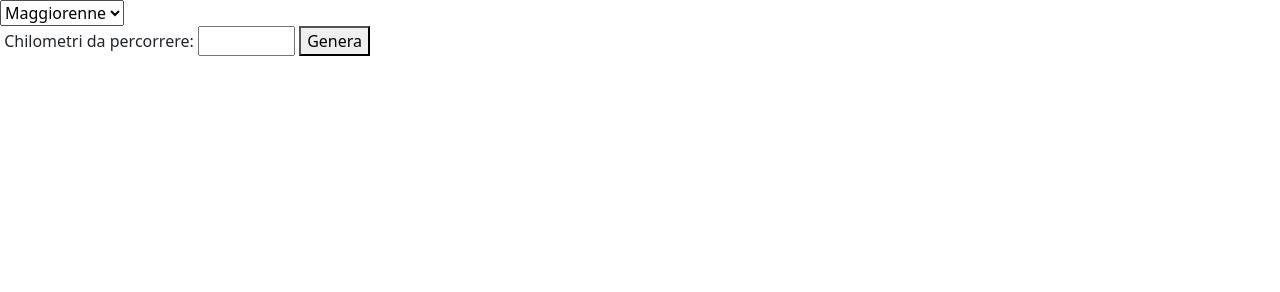
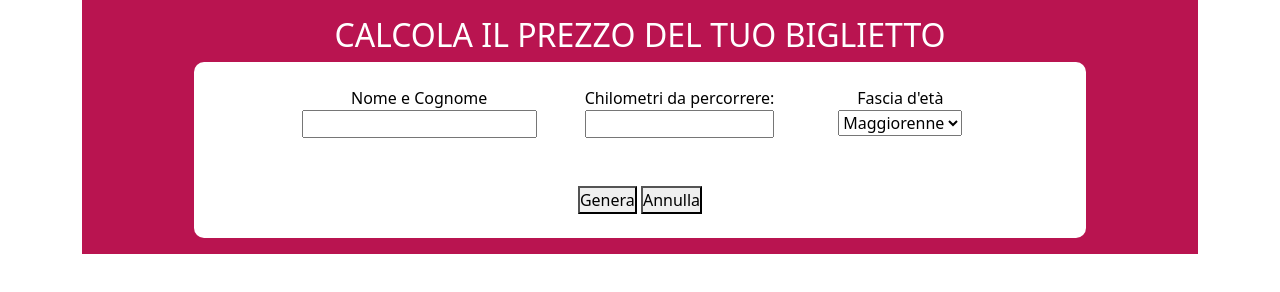
Before and after one commit to andreadldev/js-biglietto-treno-form, a plain HTML site: page index.html in a window 1280 px wide. Drawn offline with nearby package versions, Linux system fonts and the light colour scheme.

Commit message:
Aggiungi bozza stile

```diff
--- /dev/null
+++ b/css/style.css
@@ -0,0 +1,17 @@
+* {
+    box-sizing: border-box;
+    margin: 0;
+    padding: 0;
+}
+
+.buy-ticket {
+    background-color: #b91450;
+    color: white;
+}
+
+.buy-ticket .content {
+    background-color: white;
+    color: black;
+    border-radius: 10px;
+    margin: 0 10%;
+}
--- a/index.html
+++ b/index.html
@@ -5,22 +5,41 @@
     <meta http-equiv="X-UA-Compatible" content="IE=edge">
     <meta name="viewport" content="width=device-width, initial-scale=1.0">
     <title>Ticket</title>
+    <link rel="stylesheet" href="css/style.css">
     <!-- CSS only -->
     <link href="https://cdn.jsdelivr.net/npm/bootstrap@5.2.2/dist/css/bootstrap.min.css" rel="stylesheet" integrity="sha384-Zenh87qX5JnK2Jl0vWa8Ck2rdkQ2Bzep5IDxbcnCeuOxjzrPF/et3URy9Bv1WTRi" crossorigin="anonymous">
 </head>
 <body>
+    <div class="container">
+        <div class="buy-ticket py-3 text-center">
+            <h2>CALCOLA IL PREZZO DEL TUO BIGLIETTO</h2>
+            <div class="content">
+                <div class="d-flex justify-content-center py-4">
+                    <form>
+                        <span class="d-block">Nome e Cognome</span>
+                        <input type="text" id="name">
+                    </form>
+                    <form class="mx-5">
+                        <span class="d-block">Chilometri da percorrere:</span>
+                        <input class="w-100" type="number" min="1" max="500" id="km">
+                    </form>
+                    <form>
+                        <span class="d-block">Fascia d'età</span>
+                        <select id="age" class="mx-3">
+                            <option value="over18">Maggiorenne</option>
+                            <option value="under18">Minorenne</option>
+                            <option value="over65">Over 65</option>
+                        </select>
+                    </form>
+                </div>
 
-    <select id="age">
-        <option value="over18">Maggiorenne</option>
-        <option value="under18">Minorenne</option>
-        <option value="over65">Over 65</option>
-    </select>
-    <form>
-        <label for="km"></label>
-        <span>Chilometri da percorrere:</span>
-        <input type="number" min="1" max="500" id="km">
-        <button type="button" id="btnTicket">Genera</button>
-    </form>
+                <div class="buttons py-4">
+                    <button class="" type="button" id="btnTicket">Genera</button>
+                    <button type="reset">Annulla</button>
+                </div>
+            </div>
+        </div>
+    </div>
 
 </body>
 <!-- JavaScript Bundle with Popper -->
```
